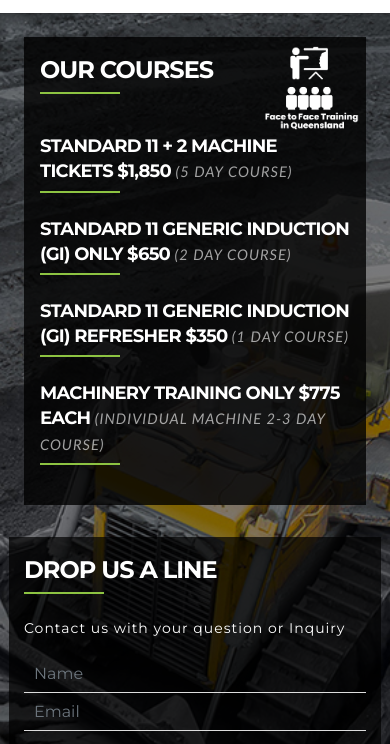
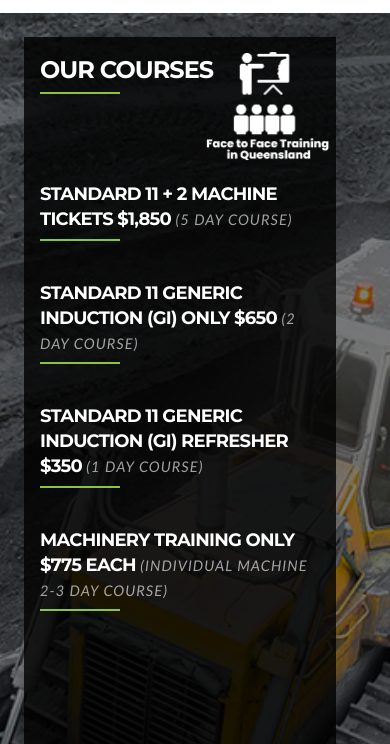
Before and after one commit to RoqayaMourad/Ascent-training-solutions-LP, a plain HTML site: page index.html in a window 390 px wide. Shown: the part 97-841 px from the top of the page. Drawn offline with Linux system fonts and the light colour scheme; files whose address does not match are found by name.

Commit message:
container

```diff
--- a/css/style.css
+++ b/css/style.css
@@ -178,7 +178,12 @@ body.loaded #preloader {
 .hero-content {
     position: relative;
      background-color: rgba(0,0,0,0.8);
+     padding:1rem;
 
+}
+.hero-list {
+    padding-top: 1rem;
+    padding-bottom: 5rem;
 }
 .hero-content .main-h2{
     font-size: 24px !important;
@@ -187,7 +192,7 @@ body.loaded #preloader {
 
 .hero-content .sub-h2 {
     font-size: 18px;
-    margin-bottom: 2rem;
+    margin-bottom: 3rem;
     color: #fff;
 }
 .hero-content .small-text , .courses .small-text {
@@ -515,6 +520,9 @@ body.scrolled #scroll-top{
     padding-bottom: 100px;
 
 }
+.hero-list {
+    padding-top: 3rem;
+}
 }
 
 
@@ -537,9 +545,9 @@ body.scrolled #scroll-top{
 @media (max-width: 1199.98px) {
 
 }
-@media (max-width: 1060.98px) {
+@media (max-width: 1070.98px) {
    .hero-content img {
-       width: 125px;
+       width: 125px !important;
    }
 }
 
--- a/index.html
+++ b/index.html
@@ -76,10 +76,13 @@
 
 <!-- hero section -->
 <section class="hero-section" id="hero">
-                    <div class="row p-4  justify-content-between">
+                    <div class="row w-100 p-4  justify-content-between">
                         <div class="col-lg-8 col-12" style="">
-                            <div class="hero-content p-3">
+                            <div class="hero-content">
                                 <h2 class="text-white main-h2">Our Courses</h2>
+                                <div class="hero-list">
+
+
 
                                 <h2 class="sub-h2">STANDARD 11 + 2 MACHINE TICKETS $1,850 <span class="small-text" style=""> (5 day
                                         course)</span>
@@ -96,9 +99,9 @@
                                 <h2 class="sub-h2">MACHINERY TRAINING ONLY $775 EACH
                                     <span class="small-text">(individual machine 2-3 day course)</span>
                                 </h2>
-
+   </div>
                                 <div class="f2f text-center">
-                                    <img src="image/f2f-subbed2.png" alt="" style="width:150px; height: auto;">
+                                    <img src="image/f2f-subbed2.png" alt="" style="width:180px; height: auto;">
                                 </div>
                         </div>
                         </div>
```
